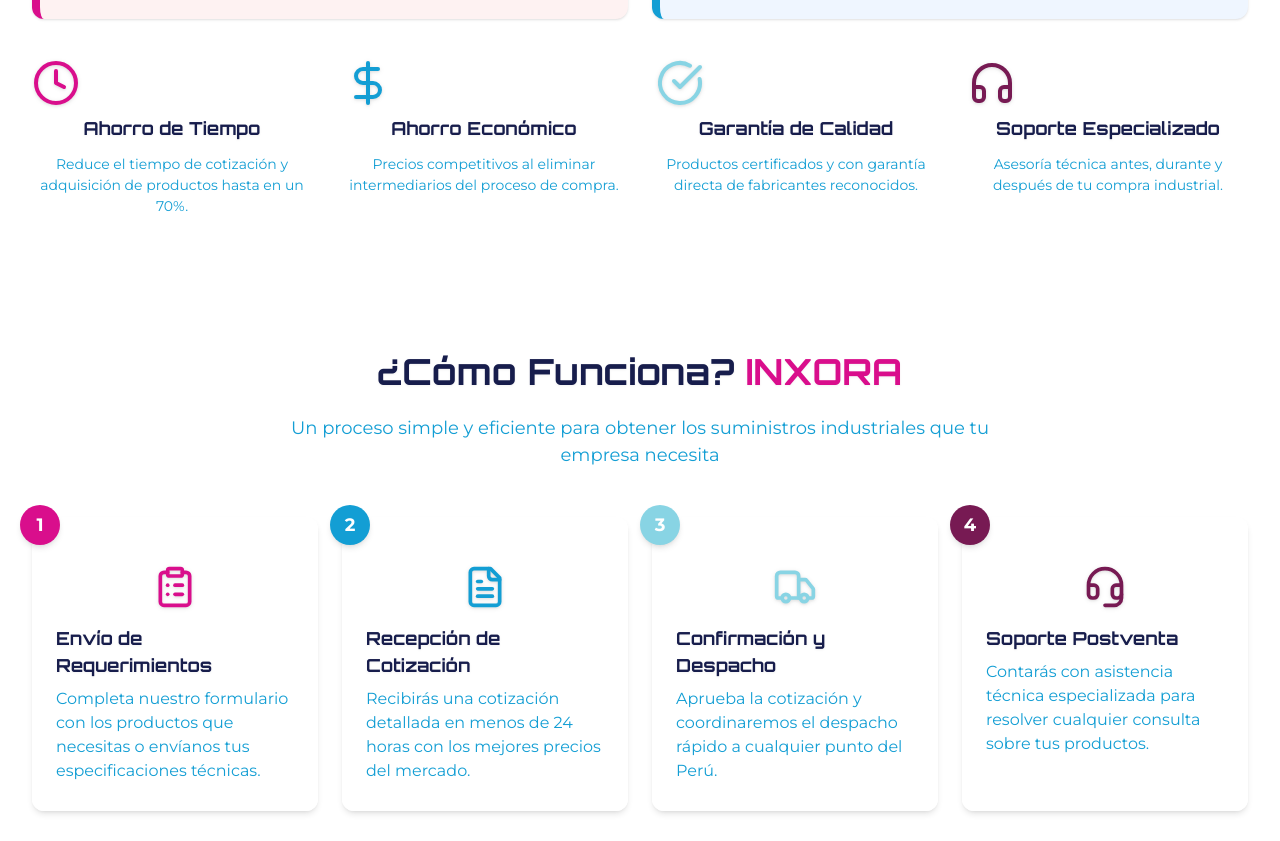
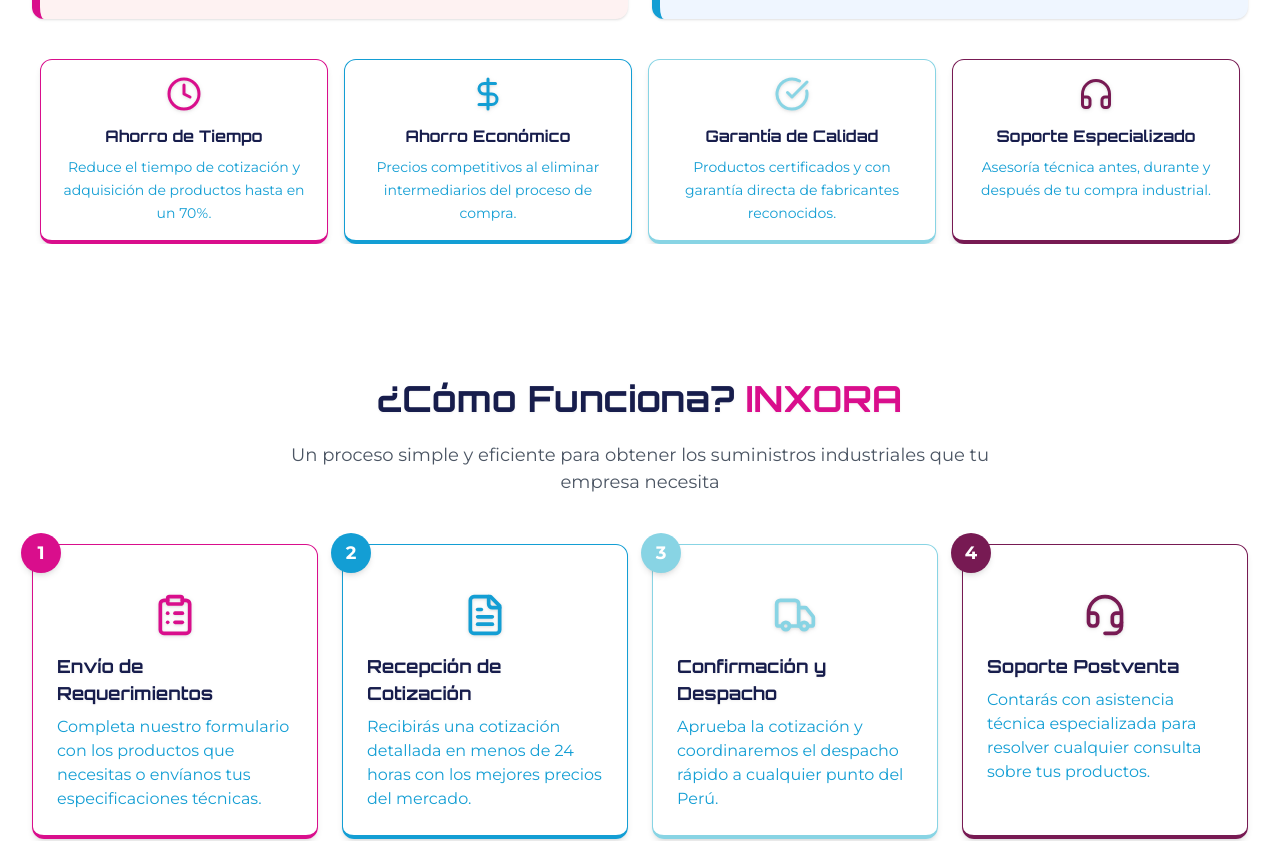
Before and after one commit to inxora/landing-page-inxora, a React (Vite) app: page / in a window 1280 px wide. Shown: the part 1240-2081 px from the top of the page. Built offline with nearby package versions, Linux system fonts and the light colour scheme; no server answers.

Commit message:
bordes y sara xora

```diff
--- a/src/components/Header/Header.tsx
+++ b/src/components/Header/Header.tsx
@@ -401,7 +401,11 @@
               : 'bg-[#13A0D8]'
         }`}
       >
-        <div className="w-full py-1.5 sm:py-2 md:py-2.5 flex items-center justify-between max-w-none border-b border-white/30 px-2 sm:px-4 md:px-6 lg:px-8">
+        <div className={`w-full py-1.5 sm:py-2 md:py-2.5 flex items-center justify-between max-w-none px-2 sm:px-4 md:px-6 lg:px-8 ${
+          (isScrolled || isMenuOpen || isProvidersForm)
+            ? 'border-b border-white/30'
+            : 'border-b border-white'
+        }`}>
           {renderLogo()}
           {renderDesktopNavigation()}
 
--- a/src/components/HowItWorks/HowItWorksSection.tsx
+++ b/src/components/HowItWorks/HowItWorksSection.tsx
@@ -11,7 +11,7 @@
           <span className="font-orbitron text-primary-dark dark:text-dark-text">{t.titleMain} </span>
           <span className="font-orbitron text-accent-bright">{t.titleAccent}</span>
         </h2>
-        <p className="font-montserrat text-base md:text-lg text-primary dark:text-primary-light max-w-3xl mx-auto line-clamp-2 md:line-clamp-none">
+        <p className="font-montserrat text-base md:text-lg text-foreground-secondary dark:text-primary-light max-w-3xl mx-auto line-clamp-2 md:line-clamp-none">
           {t.subtitle}
         </p>
       </div>
@@ -28,8 +28,11 @@
             {t.steps.map((step, idx) => (
               <div
                 key={step.title}
-                className={`bg-white/80 dark:bg-dark-surface/80 backdrop-blur-md p-6 rounded-xl shadow-md border-b-4 relative transition-all duration-200 min-h-[220px] flex flex-col hover:scale-105 hover:shadow-xl`}
-                style={{ borderBottomColor: '#fff' }}
+                className={`bg-white/80 backdrop-blur-md p-6 rounded-xl shadow-md border border-b-4 relative transition-all duration-200 min-h-[220px] flex flex-col hover:scale-105 hover:shadow-xl`}
+                style={{
+                  borderColor: colors[idx],        // Color sólido para borde perimetral
+                  borderBottomColor: colors[idx]   // Color sólido para borde inferior
+                }}
               >
                 <div
                   className="absolute -top-3 -left-3 text-white h-8 w-8 md:h-10 md:w-10 rounded-full flex items-center justify-center font-bold text-base md:text-lg shadow-md"
--- a/src/components/Sara/SaraXoraSection.tsx
+++ b/src/components/Sara/SaraXoraSection.tsx
@@ -7,8 +7,8 @@
   const { lang } = useLanguage();
   const t = saraSectionTranslation[lang];
 
-  // Ángulos optimizados para pentágono con mejor distribución horizontal
-  const angles = [-90, -18, 54, 126, 198]; // Pentágono con mejor separación horizontal
+  // Ángulos para distribución circular equitativa (5 puntos cada 72°)
+  const angles = [-90, -18, 54, 126, 198]; // Circunferencia perfecta cada 72°
 
   // Responsividad: radio y tamaño de burbujas según ancho de pantalla
   const [windowWidth, setWindowWidth] = React.useState(1024);
@@ -88,7 +88,7 @@
 
         {/* Contenedor de burbujas posicionadas absolutamente */}
         <div className="absolute inset-0 w-full h-full flex items-center justify-center">
-          {/* Líneas de conexión */}
+          {/* Circunferencia que conecta todas las burbujas */}
           <svg
             width="100%"
             height="100%"
@@ -104,31 +104,19 @@
                 </feMerge>
               </filter>
             </defs>
-            {bubbles.map((_, i) => {
-              const angle1 = angles[i];
-              const angle2 = angles[(i + 1) % bubbles.length];
-              const rad1 = (angle1 * Math.PI) / 180;
-              const rad2 = (angle2 * Math.PI) / 180;
-              const x1 = Math.cos(rad1) * radius;
-              const y1 = Math.sin(rad1) * radius;
-              const x2 = Math.cos(rad2) * radius;
-              const y2 = Math.sin(rad2) * radius;
 
-              return (
-                <line
-                  key={`line-${i}`}
-                  x1={`calc(50% + ${x1}px)`}
-                  y1={`calc(50% + ${y1}px)`}
-                  x2={`calc(50% + ${x2}px)`}
-                  y2={`calc(50% + ${y2}px)`}
+            {/* Circunferencia principal */}
+            <circle
+              cx="50%"
+              cy="50%"
+              r={radius}
+              fill="none"
               stroke="#139ED4"
               strokeWidth={windowWidth < 600 ? 2 : 3}
               strokeDasharray="8 8"
               opacity={0.6}
               filter="url(#glow)"
             />
-              );
-            })}
           </svg>
 
           {/* Burbujas posicionadas */}
--- a/src/components/Solution/SolutionSection.tsx
+++ b/src/components/Solution/SolutionSection.tsx
@@ -40,27 +40,39 @@
           </div>
         </div>
         {/* Beneficios */}
-        <div className="grid grid-cols-1 sm:grid-cols-2 lg:grid-cols-4 gap-4 md:gap-6 lg:gap-8 mt-6 md:mt-8">
-          <div className="card-inxora hover-scale-sm text-center">
-            <Clock size={48} className="text-accent-bright mb-2 drop-shadow" />
-            <h4 className="font-orbitron font-bold text-primary-dark dark:text-dark-text mb-3 text-lg drop-shadow-sm">{t.benefits[0].title}</h4>
-            <p className="text-primary dark:text-primary-light text-sm">{t.benefits[0].desc}</p>
-          </div>
-          <div className="card-inxora hover-scale-sm text-center">
-            <DollarSign size={48} className="text-primary mb-2 drop-shadow" />
-            <h4 className="font-orbitron font-bold text-primary-dark dark:text-dark-text mb-3 text-lg drop-shadow-sm">{t.benefits[1].title}</h4>
-            <p className="text-primary dark:text-primary-light text-sm">{t.benefits[1].desc}</p>
-          </div>
-          <div className="card-inxora hover-scale-sm text-center">
-            <CheckCircle size={48} className="text-primary-light mb-2 drop-shadow" />
-            <h4 className="font-orbitron font-bold text-primary-dark dark:text-dark-text mb-3 text-lg drop-shadow-sm">{t.benefits[2].title}</h4>
-            <p className="text-primary dark:text-primary-light text-sm">{t.benefits[2].desc}</p>
-          </div>
-          <div className="card-inxora hover-scale-sm text-center">
-            <Headphones size={48} className="text-accent mb-2 drop-shadow" />
-            <h4 className="font-orbitron font-bold text-primary-dark dark:text-dark-text mb-3 text-lg drop-shadow-sm">{t.benefits[3].title}</h4>
-            <p className="text-primary dark:text-primary-light text-sm">{t.benefits[3].desc}</p>
-          </div>
+        <div className="grid grid-cols-1 sm:grid-cols-2 lg:grid-cols-4 gap-3 md:gap-4 mt-6 md:mt-8 overflow-hidden px-2">
+          {(() => {
+            const colors = [
+              'var(--color-accent-bright)', // Beneficio 1: Fucsia
+              'var(--color-primary)', // Beneficio 2: Azul
+              'var(--color-primary-light)', // Beneficio 3: Azul claro
+              'var(--color-accent)', // Beneficio 4: Accent
+            ];
+            return t.benefits.map((benefit, idx) => (
+              <div
+                key={idx}
+                className={`bg-white/80 backdrop-blur-md p-4 rounded-xl shadow-md border border-b-4 transition-all duration-200 flex flex-col hover:shadow-lg text-center`}
+                style={{
+                  borderColor: colors[idx],        // Color sólido para borde perimetral
+                  borderBottomColor: colors[idx]   // Color sólido para borde inferior
+                }}
+              >
+                {/* Solo el icono centrado, SIN numeración */}
+                <div className="mb-3 flex items-center justify-center">
+                  {idx === 0 && <Clock size={36} className="drop-shadow" style={{ color: colors[0] }} />}
+                  {idx === 1 && <DollarSign size={36} className="drop-shadow" style={{ color: colors[1] }} />}
+                  {idx === 2 && <CheckCircle size={36} className="drop-shadow" style={{ color: colors[2] }} />}
+                  {idx === 3 && <Headphones size={36} className="drop-shadow" style={{ color: colors[3] }} />}
+                </div>
+                <h4 className="font-orbitron text-sm md:text-base font-semibold mb-2 text-primary-dark">
+                  {benefit.title}
+                </h4>
+                <p className="text-primary text-xs md:text-sm leading-relaxed">
+                  {benefit.desc}
+                </p>
+              </div>
+            ));
+          })()}
         </div>
       </div>
     </section>
--- a/src/styles/utilities.css
+++ b/src/styles/utilities.css
@@ -177,7 +177,7 @@
    =================================================== */
 .card-inxora {
   background-color: var(--color-surface);
-  border: 1px solid var(--color-border);
+  border: 1px solid var(--color-accent);
   border-radius: var(--radius-lg);
   padding: var(--spacing-lg);
   box-shadow: var(--shadow-sm);
```
Lines whose indentation alone changed are shown as unchanged.
